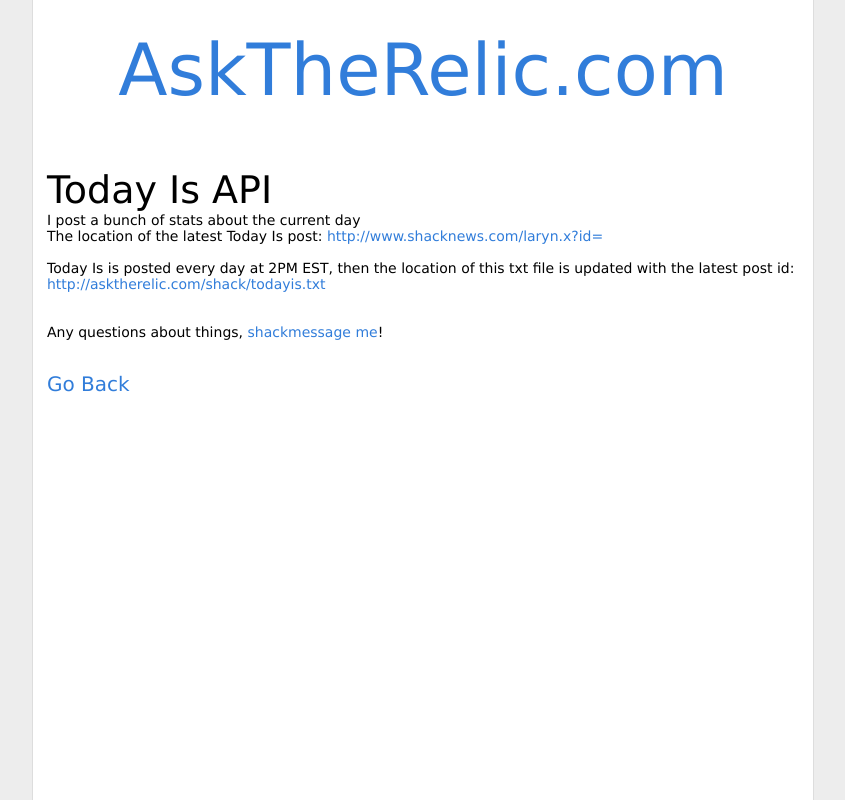
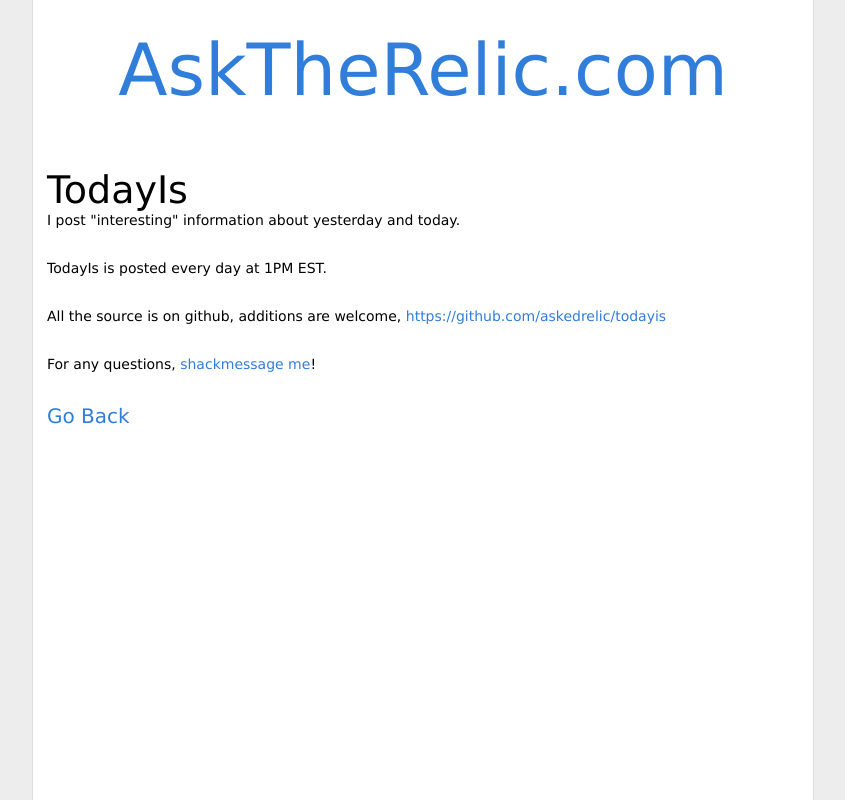
Before and after one commit to askedrelic/shack.asktherelic.com, a PHP site: page /today.php in a window 1280 px wide. Shown: the whole page, without its empty margins (217-1062 px from the left). Run offline with PHP 8.4, Linux system fonts and the light colour scheme; some libraries are stand-ins or nearby versions.

Commit message:
may as well update this info too

```diff
--- a/index.php
+++ b/index.php
@@ -5,9 +5,9 @@
 <h2>Shacknews Projects</h2>
 <ul class="unlisted">
     <li class="listed">
-    <h3><a href="today.php">Today Is</a></h3>
+    <h3><a href="today.php">TodayIs</a></h3>
     <p>July 2008</p>
-    <p>Source code and API for my Today Is posts on the shack.</p>
+    <p>Source for my TodayIs posts on Shacknews.</p>
     </li>
 
     <li class="listed">
--- a/today.php
+++ b/today.php
@@ -3,15 +3,21 @@
 <?= getHeader("Today Is API") ?>
 
 <div class="section">
-<h2>Today Is API</h2>
-<p>I post a bunch of stats about the current day</p>
-<p>The location of the latest Today Is post: <a href="http://www.shacknews.com/laryn.x?id=<?php echo file_get_contents("./todayis.txt"); ?>"> http://www.shacknews.com/laryn.x?id=<?php echo file_get_contents("./todayis.txt"); ?> </a>
+
+<h2>TodayIs</h2>
+
+<p>I post "interesting" information about yesterday and today.</p>
 <br /><br />
-<p>Today Is is posted every day at 2PM EST, then the location of this txt file is updated with the latest post id: <a href="http://asktherelic.com/shack/todayis.txt">http://asktherelic.com/shack/todayis.txt</a></p>
 
+<p>TodayIs is posted every day at 1PM EST.</p>
 <br /><br />
-<p>Any questions about things, <a href="http://www.shacknews.com/msgcenter/new_message.x?to=askedrelic">shackmessage me</a>!<p>
+
+<p>All the source is on github, additions are welcome, <a href="https://github.com/askedrelic/todayis">https://github.com/askedrelic/todayis</a></p>
 <br /><br />
+
+<p>For any questions, <a href="http://www.shacknews.com/msgcenter/new_message.x?to=askedrelic">shackmessage me</a>!<p>
+<br /><br />
+
 <h3><a href="/">Go Back</a></h3>
 </div>
 
```
